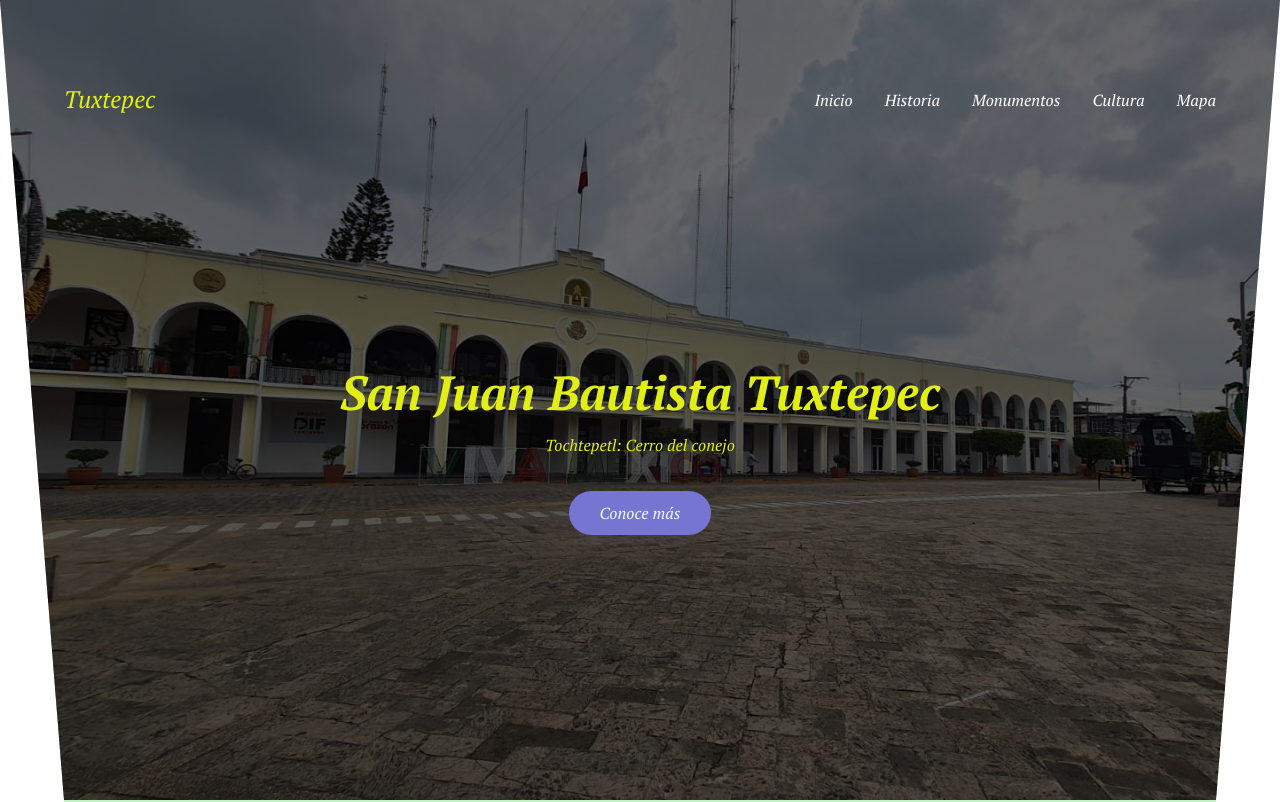
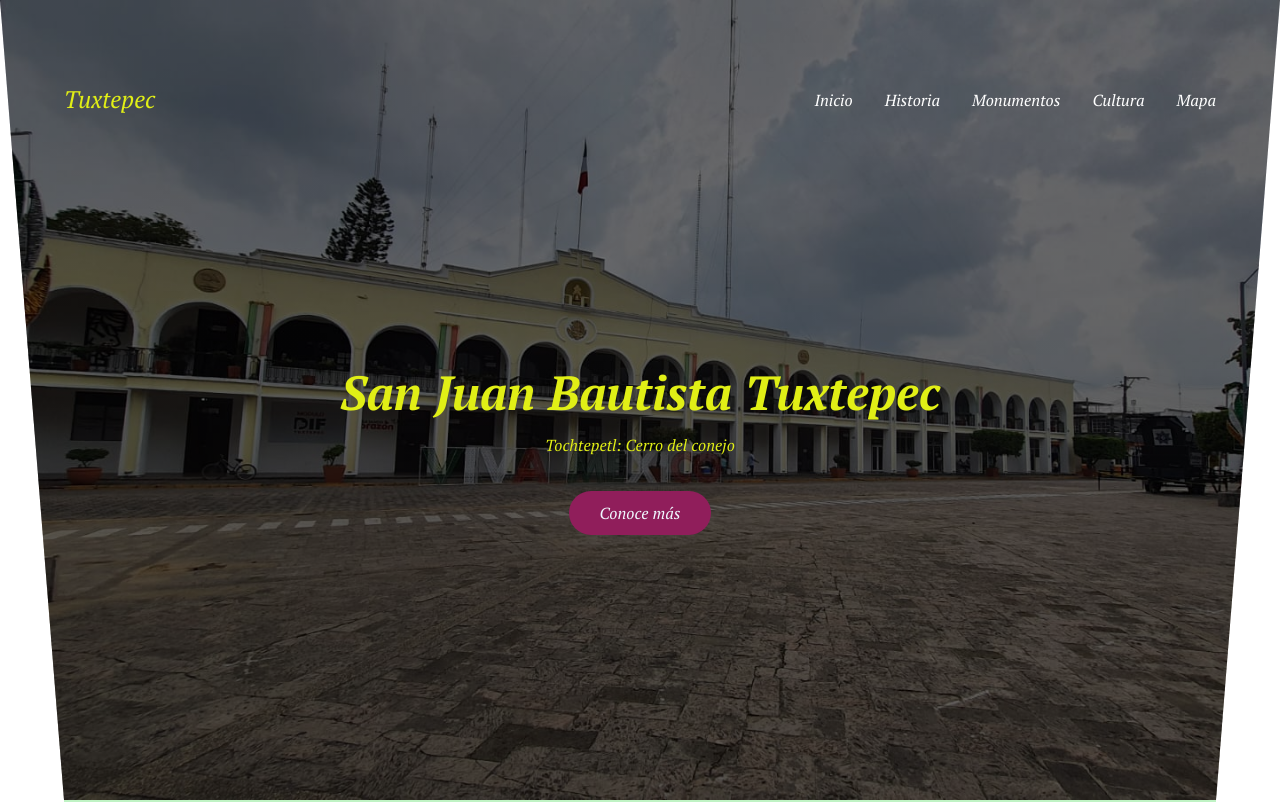
Before and after one commit to GloriaRguez26/ExamenU1_DesarrolloWeb, a plain HTML site: page ALEJANDRAGUZMAN/index.html in a window 1280 px wide. Shown: the top 802 px of the page. Drawn offline with Linux system fonts and the light colour scheme.

Commit message:
cambio color boton, cambien los demas q ya me aburri

```diff
--- a/ALEJANDRAGUZMAN/css/estilo.css
+++ b/ALEJANDRAGUZMAN/css/estilo.css
@@ -91,7 +91,7 @@ body{
 }
 .cta{
     display: inline-block;
-    background-color:rgb(118, 118, 210);
+    background-color:rgb(144, 30, 91);
     justify-self: center;
     color: aliceblue;
     text-decoration: none;
```
